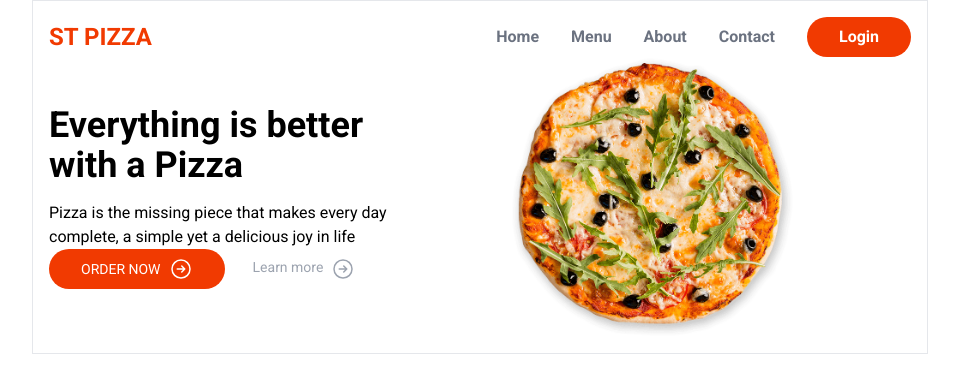
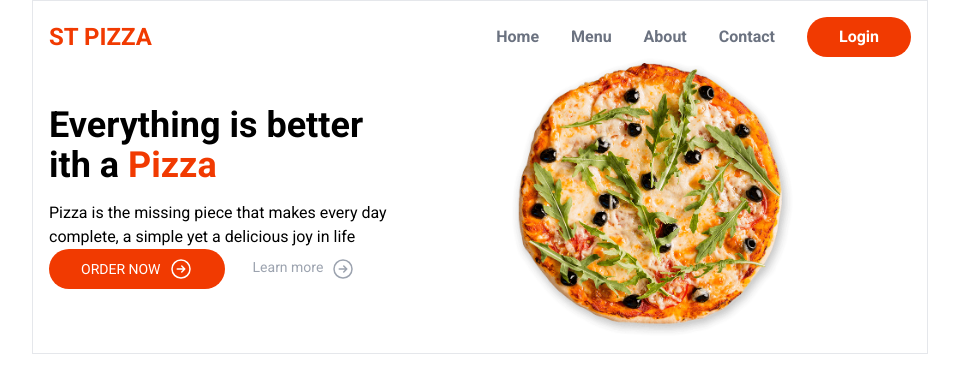
Before and after one commit to jadepeck/food-ordering-app, a Next.js app: page / in a window 1280 px wide. Shown: the top 392 px of the page, without its empty margins (160-1119 px from the left). Built offline with nearby package versions, Linux system fonts and the light colour scheme.

Commit message:
facing local server doesn't reflect again

```diff
--- a/src/components/layout/Hero.js
+++ b/src/components/layout/Hero.js
@@ -7,7 +7,10 @@ export default function Hero() {
       <div className='py-12'>
         <h1 className="text-4xl font-semibold">
 
-          Everything is better with a Pizza
+          Everything is better ith a&nbsp;
+           <span className='text-primary'>
+             Pizza
+          </span>
 
           </h1>
         <p className="mt-4">
```
